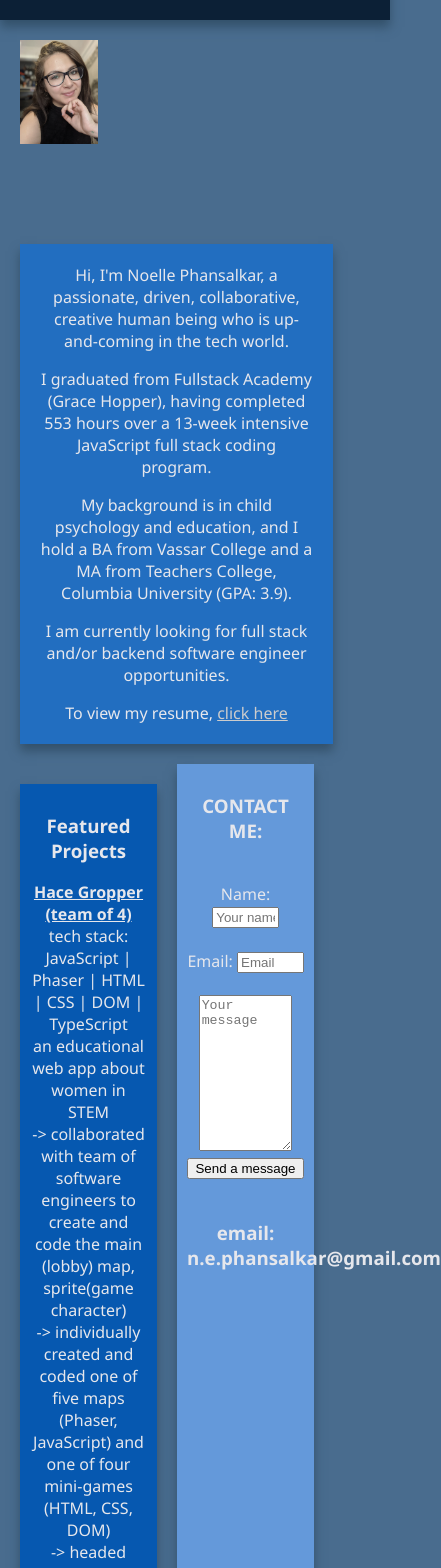
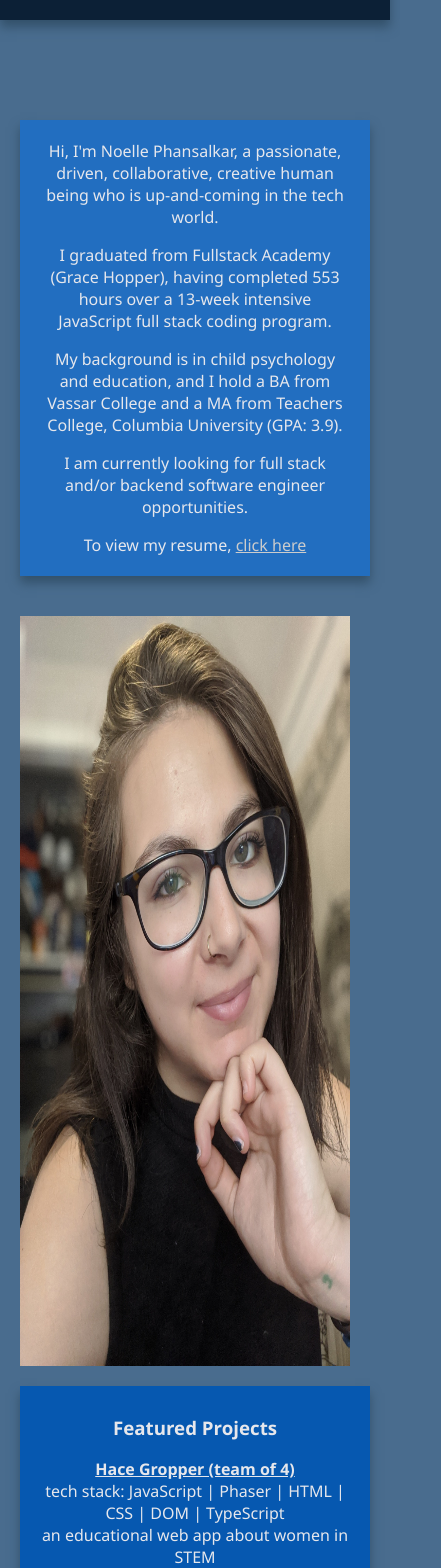
Before and after one commit to L-Phansalkar/personal-site, a React app: page / in a window 390 px wide. Shown: the part 200-1768 px from the top of the page, 441 px wide, since content can reach past the window. Built offline with nearby package versions, Linux system fonts and the light colour scheme.

Commit message:
mediaquery css

```diff
--- a/src/assets/styles/style.css
+++ b/src/assets/styles/style.css
@@ -1,5 +1,34 @@
+@media (max-width: 1000px) {
+  .FeatProj, .FeatJob, .ContactMe{
+    flex: 100%;
+  }
+}
+@media (max-width: 700px) {
+  .AboutMe{
+    order: 1;
+    flex: 100%
+  }
+  .App-logo{
+    order: 2;
+    flex: 20%;
+    height:750px
+  }
+  .FeatProj{
+    order: 3;
+  } .FeatJob{
+    order: 4;
+  } .ContactMe{
+    order: 5}
+    .Facts{
+      order: 6}
+      .made{
+        order: 7
+      }
+}
 .App {
     text-align: center;
+    align-items: center;
+    justify-content: center;
 
   }
    .App-title{
@@ -218,18 +247,19 @@
 .MainBody {
   display: flex;
   flex-direction: row;
-  flex-wrap:wrap
+  flex-wrap:wrap;
+  flex-basis: 0;
+  align-items: center;
+  justify-content: center;
 }
 
-.AboutMe{
+.AboutMe {
   background-color: #226ec0;
-  align-items: center;
-  justify-content: center;
   margin:20px;
   margin-top:100px;
   height:fit-content;
   padding: 20px;
-  width: 70%;
+  width: 60%;
   -webkit-box-shadow: 0px 7px 10px 0px rgba(51,81,106,1);
   -moz-box-shadow: 0px 7px 10px 0px rgba(51,81,106,1);
   box-shadow: 0px 7px 10px 0px rgba(51,81,106,1);
@@ -240,7 +270,7 @@
   background-color: #0658b0;
   margin:20px;
   padding: 10px;
-  width: 30%;
+  width: 25%;
   align-items: center;
   text-align: center;
   justify-content: center;
```
